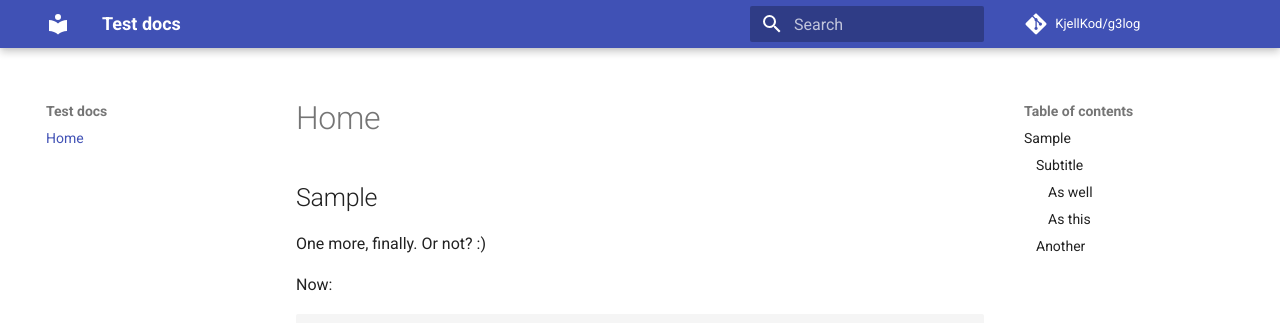
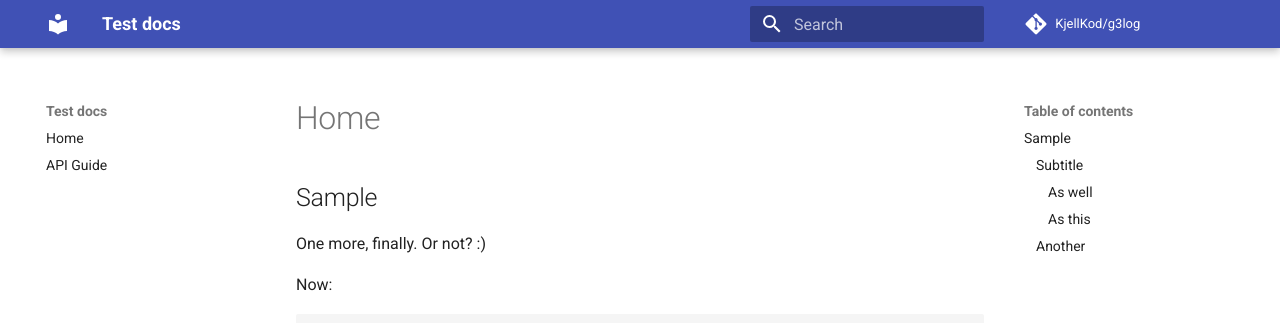
Before and after one commit to KjellKod/g3log, an MkDocs documentation site: the page built from docs/index.md, in a window 1280 px wide. Shown: the top 323 px of the page. Built offline with MkDocs 1.6.1 and Material for MkDocs 9.7.7, drawn with Linux system fonts in a browser that asks for light colours; comment, search, counter and statistics services are not loaded.

Commit message:
Update mkdocs.yml

```diff
--- a/mkdocs.yml
+++ b/mkdocs.yml
@@ -5,6 +5,7 @@ docs_dir: docs/
 repo_name: 'KjellKod/g3log'
 repo_url: 'https://github.com/KjellKod/g3log'
 nav:
-    - Home: index.md
+    - Home: docs/index.md
+    - API Guide: docs/API.md
 theme:
   name: 'material'
```
